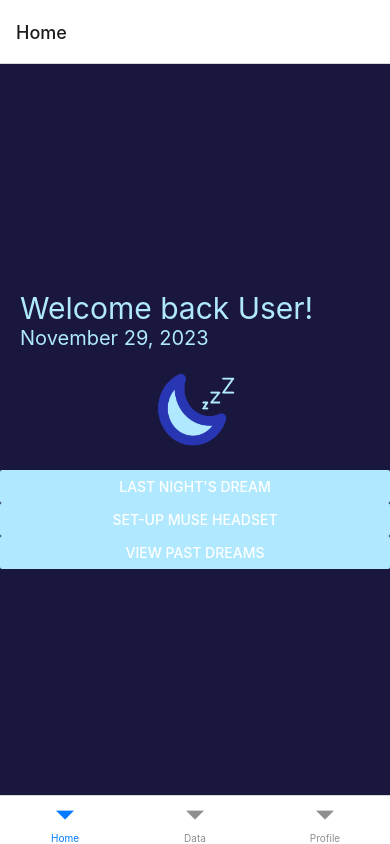
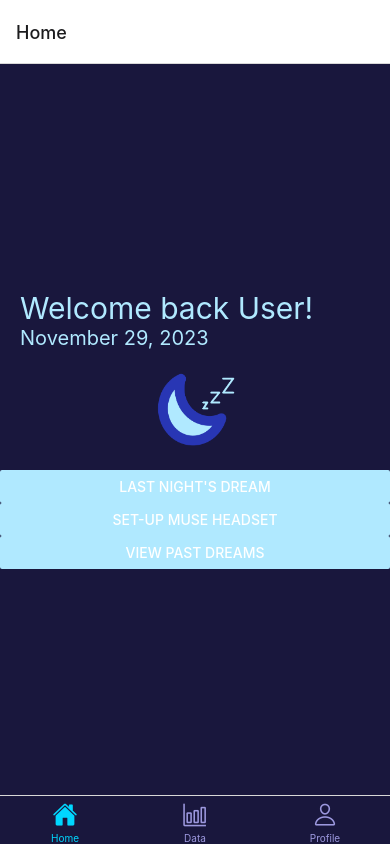
Before and after one commit to aryonna-rice/comp-523-dreamscape, a React Native app in the folder dreamscape-caregiver/: screen /Home in a window 390 px wide. Built offline with nearby package versions, Linux system fonts and the light colour scheme.

Commit message:
navigation added

```diff
--- a/dreamscape-caregiver/App.js
+++ b/dreamscape-caregiver/App.js
@@ -5,6 +5,7 @@ import { createBottomTabNavigator } from '@react-navigation/bottom-tabs';
 import HomeScreen from './components/HomeScreen';
 import DataScreen from './components/DataScreen';
 import ProfileScreen from './components/ProfileScreen';
+import Ionicons from 'react-native-vector-icons/Ionicons';
 
 const Tab = createBottomTabNavigator();
 
@@ -12,7 +13,29 @@ export default function App() {
   return (
     <View style={styles.container}>
       <NavigationContainer>
-      <Tab.Navigator>
+      <Tab.Navigator
+      initialRouteName='Home'
+        screenOptions={({ route }) => ({
+          tabBarIcon: ({ focused, color, size }) => {
+            let iconName;
+            if (route.name === 'Home') {
+              iconName = focused
+                ? 'home'
+                : 'home-outline';
+            } else if (route.name === 'Data') {
+              iconName = focused ? 'bar-chart' : 'bar-chart-outline';
+            } else if (route.name === 'Profile') {
+              iconName = focused ? 'ios-person' : 'ios-person-outline';
+            }
+            return <Ionicons name={iconName} size={size} color={color} />;
+          },
+          tabBarActiveTintColor: '#00D7FF',
+          tabBarInactiveTintColor: '#9C98DE',
+          tabBarStyle: {
+            backgroundColor: '#19173D',
+          },
+        })}
+      >
         <Tab.Screen name="Home" component={HomeScreen}/>
         <Tab.Screen name="Data" component={DataScreen} />
         <Tab.Screen name="Profile" component={ProfileScreen} />
--- a/dreamscape-caregiver/components/HomeScreen.js
+++ b/dreamscape-caregiver/components/HomeScreen.js
@@ -1,8 +1,22 @@
 import { StatusBar } from 'expo-status-bar';
 import { StyleSheet, Text, View, Button} from 'react-native';
 import { Image } from 'react-native';
+import { NavigationContainer, StackActions } from '@react-navigation/native';
+import { createNativeStackNavigator } from '@react-navigation/native-stack';
 
-function HomeScreen() {
+function DetailsScreen({ navigation }) {
+    return (
+      <View style={{ flex: 1, alignItems: 'center', justifyContent: 'center' }}>
+        <Text>Details Screen</Text>
+        <Button
+          title="Go to Details... again"
+          onPress={() => navigation.push('Data')}
+        />
+      </View>
+    );
+}
+
+function HomeScreen({navigation}) {
     const months = ["January", "February", "March", "April", "May", "June", "July", "August", "September", "October", "November", "December"];
     const d = new Date();
     let month = months[d.getMonth()];
@@ -10,14 +24,15 @@ function HomeScreen() {
     let year = d.getFullYear();
     let date = month + " " + day + ", " + year;
 
+
     return (
       <View style={styles.container}>
         <Text style={styles.header1}>Welcome back User!</Text>
         <Text style={styles.header2}>{date}</Text>
         <Image source={require('../assets/logo.png')} style={styles.logo}/>
-        <Button color={'#B0E9FF'} title="Last Night's Dream"/>
+        <Button color={'#B0E9FF'} title="Last Night's Dream" />
         <Button color={'#B0E9FF'} title="Set-up Muse Headset"/>
-        <Button color={'#B0E9FF'} title="View Past Dreams"/>
+        <Button color={'#B0E9FF'} title="View Past Dreams" onPress={()=>navigation.navigate("Data")}/>
       </View>
     );
   }
--- a/dreamscape-caregiver/package.json
+++ b/dreamscape-caregiver/package.json
@@ -11,10 +11,12 @@
   "dependencies": {
     "@react-navigation/bottom-tabs": "^6.5.11",
     "@react-navigation/native": "^6.1.9",
+    "@react-navigation/native-stack": "^6.9.17",
     "expo": "^49.0.21",
     "expo-status-bar": "~1.6.0",
     "react": "18.2.0",
-    "react-native": "0.72.6"
+    "react-native": "0.72.6",
+    "react-native-vector-icons": "^10.0.2"
   },
   "devDependencies": {
     "@babel/core": "^7.20.0"
```
Also changed, not shown: 2 other files (tests, documents, lock files or other folders).
